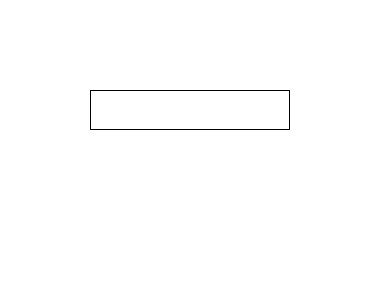
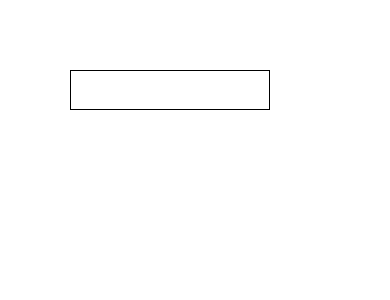
Before and after one commit to tjohnson1106/Custom-Text-Input-Component, a React Native app: screen / in a window 390 px wide. Shown: the top 300 px of the page. Built offline with nearby package versions, Linux system fonts and the light colour scheme.

Commit message:
created first ternary text length check

```diff
--- a/App.js
+++ b/App.js
@@ -39,6 +39,7 @@ const styles = StyleSheet.create({
   input: {
     borderWidth: 1,
     height: 40,
-    width: 200
+    width: 200,
+    padding: 5
   }
 });
--- a/src/components/MinMaxTextInput.js
+++ b/src/components/MinMaxTextInput.js
@@ -8,18 +8,11 @@ class MinMaxTextInput extends Component {
   };
   render() {
     return (
-      <View style={styles.root}>
+      <View>
         <TextInput {...this.props} />
       </View>
     );
   }
 }
 
-const styles = StyleSheet.create({
-  root: {
-    flex: 1,
-    padding: 20
-  }
-});
-
 export default MinMaxTextInput;
```
